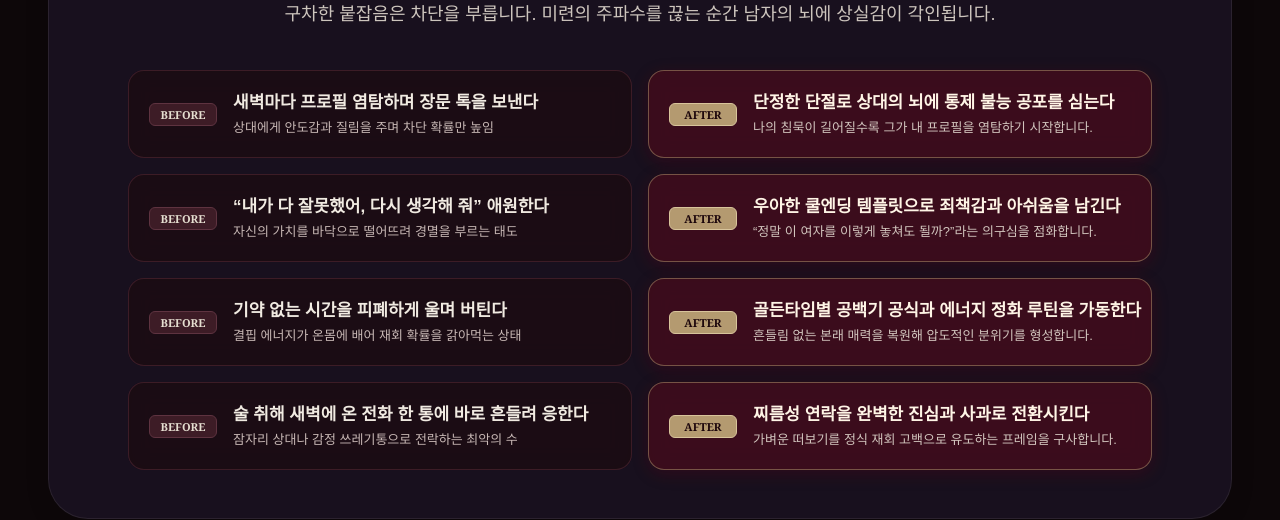
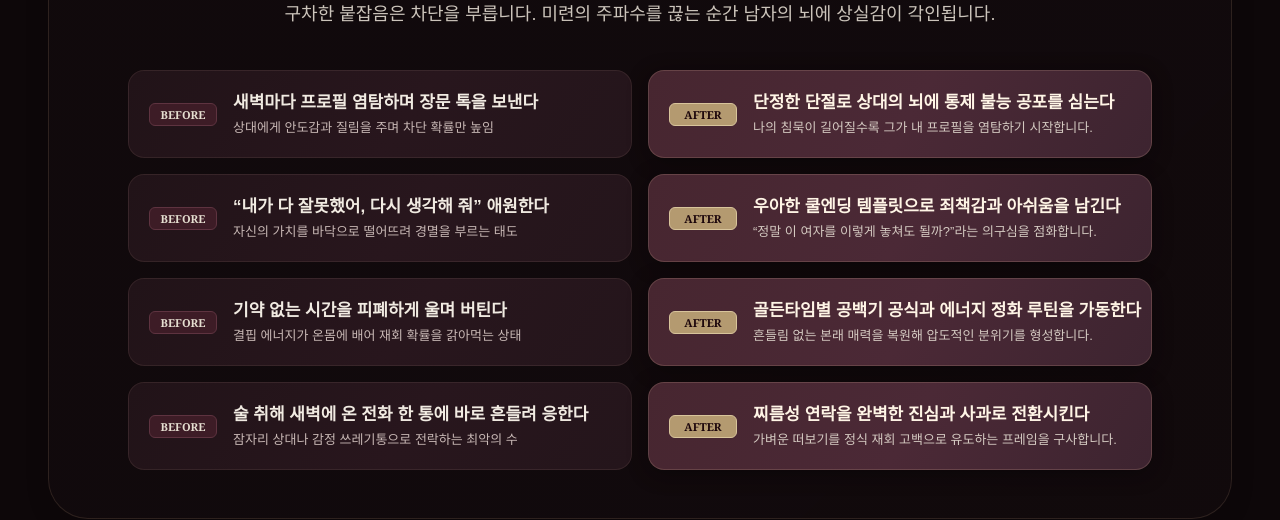
Before and after one commit to woolbo100/buzasun, a Next.js app: page /reports/reunion-secret in a window 1280 px wide. Shown: the part 7838-8358 px from the top of the page. Built offline with nearby package versions, Linux system fonts and the light colour scheme; no server answers; the database is empty.

Commit message:
design(reunion-secret): refine transformation section container and before-after card colors

```diff
--- a/app/globals.css
+++ b/app/globals.css
@@ -374,6 +374,28 @@
       rgba(70, 43, 48, 0.12) 0%,
       rgba(49, 30, 39, 0.16) 100%
     ) !important;
+  }
+
+  /* 🌌 재회비방 TRANSFORMATION 대형 컨테이너 브라운 플럼 글라스
+     - 퍼플 기운을 완전히 제거하고 Section 3과 동일한 은은한 브라운 플럼 반투명 톤 적용
+     - 앤티크 브라운 테두리로 품격 있는 절제미 구현
+  */
+  .detail-page .gungjung-glass.reunion-transformation-box {
+    background: linear-gradient(
+      135deg,
+      rgba(70, 43, 48, 0.08) 0%,
+      rgba(49, 30, 39, 0.12) 100%
+    ) !important;
+    border: 1px solid rgba(177, 143, 119, 0.18) !important;
+  }
+
+  .detail-page .gungjung-glass.reunion-transformation-box:hover {
+    background: linear-gradient(
+      135deg,
+      rgba(70, 43, 48, 0.12) 0%,
+      rgba(49, 30, 39, 0.16) 100%
+    ) !important;
+    border-color: rgba(177, 143, 119, 0.28) !important;
   }
 
   /* 🌿 풍요비책 전용 딥 제이드 차콜(#203632) & 다크 틸(#142724) 큰 글라스 컨테이너
--- a/app/reports/reunion-secret/page.tsx
+++ b/app/reports/reunion-secret/page.tsx
@@ -1239,9 +1239,8 @@ export default function ReunionSecretPage() {
             <section className="mb-28 w-full max-w-[1280px] mx-auto">
               <Reveal>
                 <div
-                  className="gungjung-glass py-12 px-4 md:px-10 rounded-3xl md:rounded-[40px] border border-[#B49A70]/30"
+                  className="gungjung-glass reunion-transformation-box py-12 px-4 md:px-10 rounded-3xl md:rounded-[40px] transition-all duration-300"
                   style={{
-                    background: 'linear-gradient(135deg, rgba(60, 10, 25, 0.35) 0%, rgba(18, 4, 10, 0.90) 100%)',
                     boxShadow: '0 12px 40px rgba(0, 0, 0, 0.4)'
                   }}
                 >
@@ -1289,10 +1288,13 @@ export default function ReunionSecretPage() {
                         key={idx}
                         className="grid grid-cols-1 md:grid-cols-2 gap-3.5 md:gap-4 items-stretch"
                       >
-                        {/* BEFORE 카드 (차분한 로즈코코아 · 다크 퍼플 계열) */}
+                        {/* BEFORE 카드 (다크 브라운 버건디 계열) */}
                         <div
-                          className="h-full flex items-center gap-3.5 sm:gap-4 p-4 sm:p-5 rounded-2xl border border-[#4A2430]/70 hover:border-[#8C4D60]/70 transition-all backdrop-blur-md"
-                          style={{ backgroundColor: 'rgba(28, 12, 18, 0.85)' }}
+                          className="h-full flex items-center gap-3.5 sm:gap-4 p-4 sm:p-5 rounded-2xl border transition-all duration-300 backdrop-blur-md hover:border-[rgba(161,125,119,0.35)]"
+                          style={{
+                            background: 'linear-gradient(125deg, #211318 0%, #28161D 55%, #24151B 100%)',
+                            borderColor: 'rgba(161, 125, 119, 0.15)'
+                          }}
                         >
                           <span
                             className="w-[68px] shrink-0 inline-flex items-center justify-center py-[5px] px-[12px] rounded-[6px] border border-[#5E3340] text-[11px] font-serif font-bold leading-none whitespace-nowrap"
@@ -1310,10 +1312,14 @@ export default function ReunionSecretPage() {
                           </div>
                         </div>
 
-                        {/* AFTER 카드 (고급스러운 버건디 · 로즈골드 계열) */}
+                        {/* AFTER 카드 (톤다운 딥 플럼 버건디 계열) */}
                         <div
-                          className="h-full flex items-center gap-3.5 sm:gap-4 p-4 sm:p-5 rounded-2xl border border-[#B49A70]/50 shadow-[0_4px_16px_rgba(96,0,24,0.3)] hover:border-[#C2A477]/80 transition-all backdrop-blur-md"
-                          style={{ backgroundColor: 'rgba(65, 12, 28, 0.85)' }}
+                          className="h-full flex items-center gap-3.5 sm:gap-4 p-4 sm:p-5 rounded-2xl border transition-all duration-300 backdrop-blur-md hover:border-[rgba(179,141,127,0.50)]"
+                          style={{
+                            background: 'linear-gradient(120deg, #472630 0%, #4B2936 52%, #3D2430 100%)',
+                            borderColor: 'rgba(179, 141, 127, 0.28)',
+                            boxShadow: '0 4px 20px rgba(0, 0, 0, 0.35)'
+                          }}
                         >
                           <span
                             className="w-[68px] shrink-0 inline-flex items-center justify-center py-[5px] px-[12px] rounded-[6px] border border-[#D8C49B] text-[11px] font-serif font-bold leading-none whitespace-nowrap"
```
